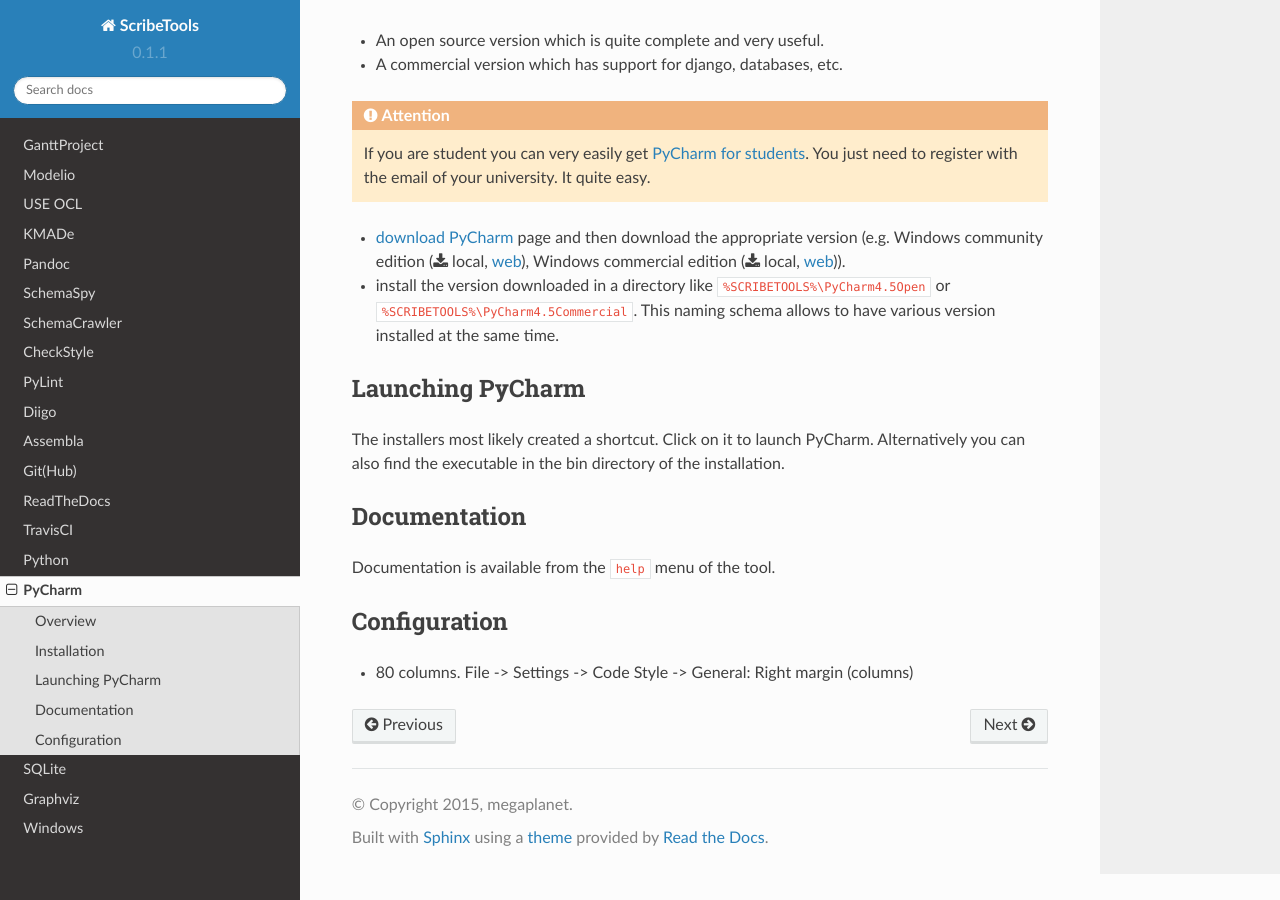
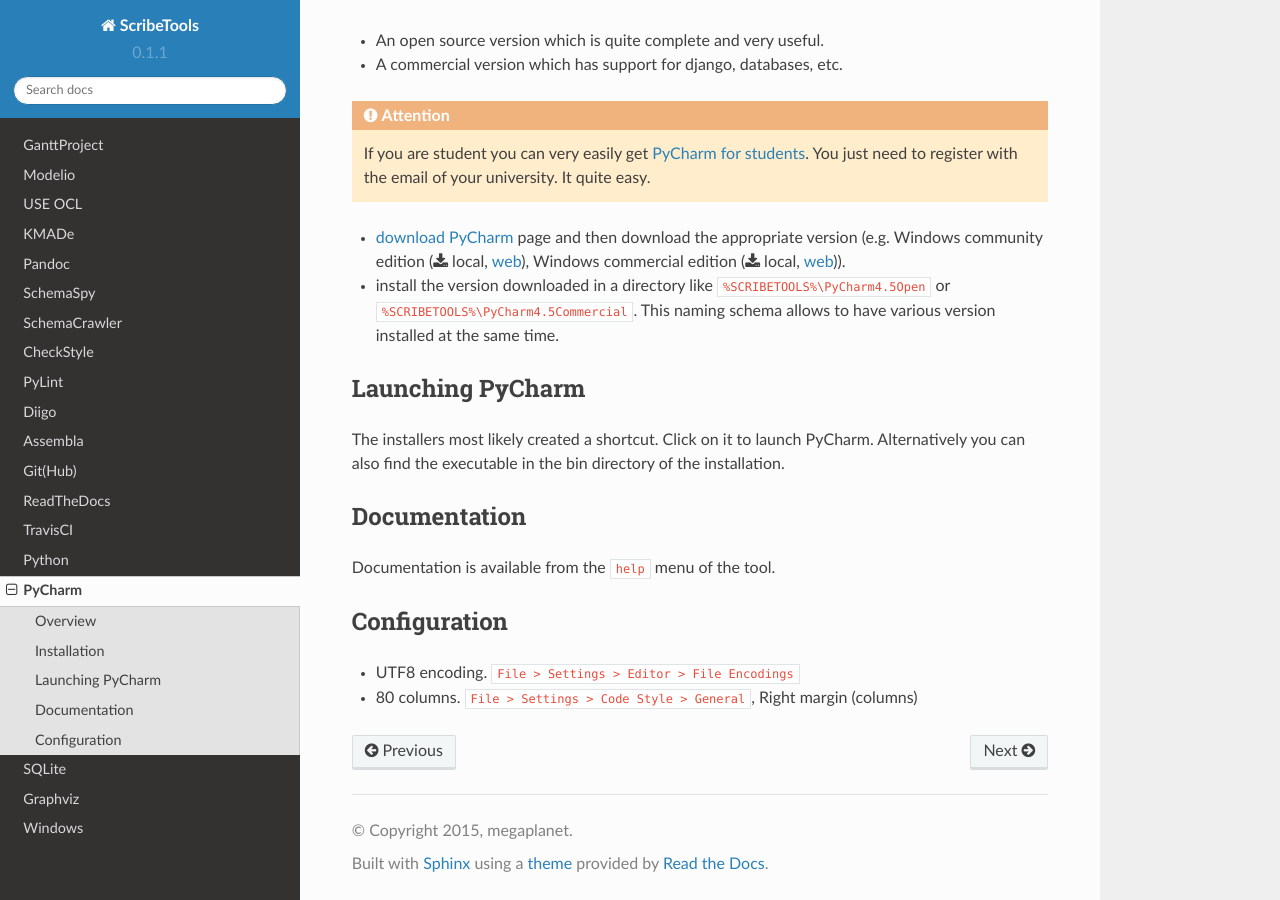
Before and after one commit to ScribesZone/ScribesTools, a Sphinx documentation site: the page built from docs/pycharm/index.rst, in a window 1280 px wide and 900 px high, scrolled down 1185 px. Built offline with Sphinx 7.4.7 and the Read the Docs theme 2.0.0, drawn with Linux system fonts in a browser that asks for light colours; some of the changed lines change nothing that is shown.

Commit message:
update pycharm to 4.5.3

```diff
--- a/docs/pycharm/index.rst
+++ b/docs/pycharm/index.rst
@@ -34,9 +34,9 @@
   Windows community edition |PyCharmOpenWin|, Windows commercial edition
   |PyCharmCommercialWin|).
 
-* install the version downloaded in a directory like ``%SCRIBETOOLS%\PyCharm4.5Open`` or
-  ``%SCRIBETOOLS%\PyCharm4.5Commercial``. This naming schema allows to have various
-  version installed at the same time.
+* install the version downloaded in a directory like
+  ``%SCRIBETOOLS%\PyCharm4.5Open`` or ``%SCRIBETOOLS%\PyCharm4.5Commercial``.
+  This naming schema allows to have various version installed at the same time.
 
 Launching PyCharm
 -----------------
@@ -51,7 +51,8 @@
 Configuration
 -------------
 
-* 80 columns. File -> Settings -> Code Style -> General: Right margin (columns)
+* UTF8 encoding. ``File > Settings > Editor > File Encodings``
+* 80 columns. ``File > Settings > Code Style > General``, Right margin (columns)
 
 
 .. ............................................................................
@@ -63,9 +64,9 @@
 .. _PyDev: http://pydev.org/
 
 .. |PyCharmOpenWin| replace::
-    (:download:`local <../../res/pycharm/downloads/Win/pycharm-community-4.5.2.exe>`,
-    `web <http://download.jetbrains.com/python/pycharm-community-4.5.2.exe>`__)
+    (:download:`local <../../res/pycharm/downloads/Win/pycharm-community-4.5.3.exe>`,
+    `web <http://download.jetbrains.com/python/pycharm-community-4.5.3.exe>`__)
 
 .. |PyCharmCommercialWin| replace::
-    (:download:`local <../../res/pycharm/downloads/Win/pycharm-professional-4.5.2.exe>`,
-    `web <http://download.jetbrains.com/python/pycharm-professional-4.5.2.exe>`__)
+    (:download:`local <../../res/pycharm/downloads/Win/pycharm-professional-4.5.3.exe>`,
+    `web <http://download.jetbrains.com/python/pycharm-professional-4.5.3.exe>`__)
```
